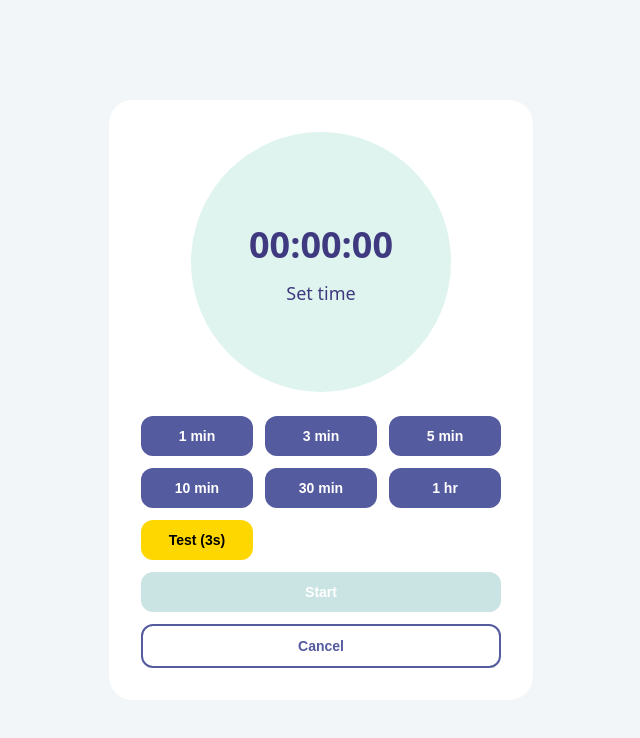
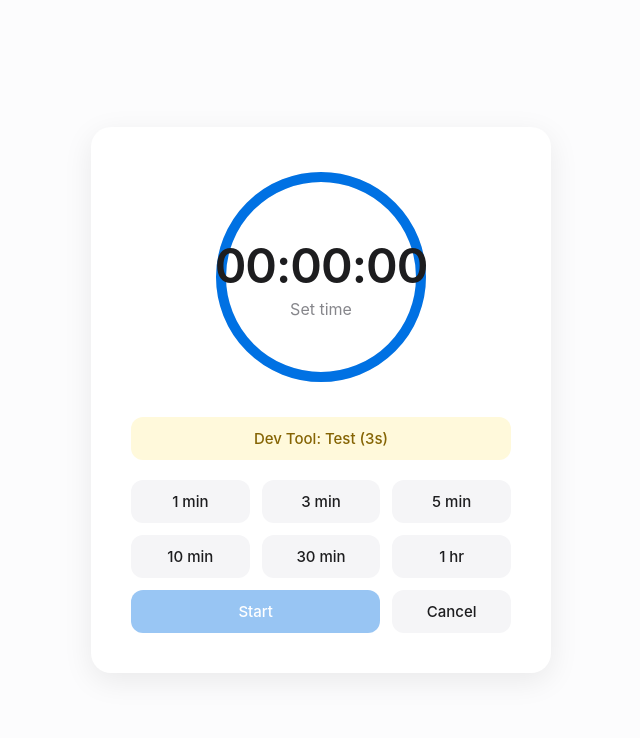
Before and after one commit to Yen-hsiu/Timer-App-2.0, a React (Vite) app: page / in a window 1280 px wide. Shown: the top 738 px of the page, without its empty margins (319-959 px from the left). Built offline with nearby package versions, Linux system fonts and the light colour scheme.

Commit message:
Add files via upload

```diff
--- a/src/App.css
+++ /dev/null
@@ -1,53 +0,0 @@
-#root {
-  max-width: 1280px;
-  margin: 0 auto;
-  padding: 2rem;
-  text-align: center;
-}
-
-.logo {
-  height: 6em;
-  padding: 1.5em;
-  will-change: filter;
-  transition: filter 300ms;
-}
-.logo:hover {
-  filter: drop-shadow(0 0 2em #646cffaa);
-}
-.logo.react:hover {
-  filter: drop-shadow(0 0 2em #61dafbaa);
-}
-
-@keyframes logo-spin {
-  from {
-    transform: rotate(0deg);
-  }
-  to {
-    transform: rotate(360deg);
-  }
-}
-
-@media (prefers-reduced-motion: no-preference) {
-  a:nth-of-type(2) .logo {
-    animation: logo-spin infinite 20s linear;
-  }
-}
-
-.card {
-  padding: 2em;
-}
-
-.read-the-docs {
-  color: #888;
-}
-
-.start:hover:enabled {
-  transform: translateY(-1px);
-  opacity: 0.9;
-  cursor: pointer;
-}
-
-.start:disabled {
-  opacity: 0.5;
-  cursor: not-allowed;
-}
--- a/src/App.jsx
+++ b/src/App.jsx
@@ -24,6 +24,10 @@ export default function App() {
   const audioRef = React.useRef(null)
   const alarmCountRef = React.useRef(0)
 
+  // 🚀 SVG 圆环参数
+  const RADIUS = 100; // 半径
+  const CIRCUMFERENCE = 2 * Math.PI * RADIUS; // 周长
+
   function addMinutes(min) {
     if (isRunning) return
     const add = min * 60
@@ -31,7 +35,6 @@ export default function App() {
     setRemainingSeconds((prev) => prev + add)
   }
 
-  // 🚀 新增：专门用来测试 3 秒的函数
   function handleTest() {
     if (isRunning) return
     setTotalSeconds(3)
@@ -83,6 +86,11 @@ export default function App() {
     return () => clearInterval(id)
   }, [isRunning])
 
+  // 🚀 计算进度条的偏移量 (关键设计逻辑)
+  // 如果 totalSeconds 为 0，进度为 100%（全圆）
+  const percentage = totalSeconds > 0 ? remainingSeconds / totalSeconds : 1;
+  const strokeDashoffset = CIRCUMFERENCE * (1 - percentage);
+
   const displaySeconds = remainingSeconds
   const totalMinutes = Math.round(totalSeconds / 60)
 
@@ -90,13 +98,58 @@ export default function App() {
     <div className="page">
       <div className="timer-card">
         <div className="circle">
-          <div className="time">{formatTime(displaySeconds)}</div>
-          <div className="total">
-            {totalSeconds > 0 ? `${totalMinutes} min` : "Set time"}
+
+          {/* 🚀 新增：SVG 进度环 */}
+          <svg className="progress-ring" width="220" height="220" viewBox="0 0 220 220">
+            {/* 底色圆环 (灰色) */}
+            <circle
+              className="progress-ring__background"
+              stroke="#f0f0f2"
+              strokeWidth="10"
+              fill="transparent"
+              r={RADIUS}
+              cx="110"
+              cy="110"
+            />
+            {/* 动态进度环 (蓝色) */}
+            <circle
+              className="progress-ring__bar"
+              stroke="#0071e3" // 使用我们的 Primary Color
+              strokeWidth="10"
+              strokeLinecap="round" // 让两头变圆，更高级
+              fill="transparent"
+              r={RADIUS}
+              cx="110"
+              cy="110"
+              style={{
+                strokeDasharray: `${CIRCUMFERENCE} ${CIRCUMFERENCE}`,
+                strokeDashoffset: strokeDashoffset,
+                transition: isRunning ? 'stroke-dashoffset 1s linear' : 'stroke-dashoffset 0.3s ease', // 计时时平滑过渡，取消时快速恢复
+                transform: 'rotate(-90deg)', // 让起点在正上方
+                transformOrigin: '50% 50%',
+              }}
+            />
+          </svg>
+
+          {/* 原有的时间文字，改为绝对定位覆盖在 SVG 上 */}
+          <div className="time-display" style={{ position: 'absolute' }}>
+            <div className="time">{formatTime(displaySeconds)}</div>
+            <div className="total">
+              {totalSeconds > 0 ? `${totalMinutes} min` : "Set time"}
+            </div>
           </div>
         </div>
 
         <div className="buttons">
+
+          <button
+            className="test-btn"
+            onClick={handleTest}
+            disabled={isRunning}
+          >
+            Dev Tool: Test (3s)
+          </button>
+
           {PRESETS.map((p) => (
             <button
               key={p.label}
@@ -106,16 +159,6 @@ export default function App() {
               {p.label}
             </button>
           ))}
-
-          {/* 🎯 调试神器：3秒测试按钮 */}
-          <button
-            className="test-btn"
-            onClick={handleTest}
-            disabled={isRunning}
-            style={{ backgroundColor: '#FFD700', color: '#000' }}
-          >
-            Test (3s)
-          </button>
 
           <button
             className="start"
@@ -129,7 +172,6 @@ export default function App() {
             Cancel
           </button>
 
-          {/* 🔊 音频标签 - 确保路径是 /soda-sound.wav */}
           <audio
             ref={audioRef}
             src="/soda-sound.wav"
--- a/src/index.css
+++ b/src/index.css
@@ -1,45 +1,77 @@
+/* index.css - 升级版 UI */
+
+:root {
+  /* 设计令牌 (Design Tokens) */
+  --bg-color: #fcfcfd; /* 柔和的背景 */
+  --card-bg: #ffffff;
+  --text-primary: #1d1d1f;
+  --text-secondary: #86868b;
+  --primary-color: #0071e3; /* 经典的科技蓝 */
+  --primary-hover: #0077ed;
+  --danger-color: #ff3b30; /* 警示红 */
+  --cancel-bg: #f5f5f7;
+  --cancel-text: #1d1d1f;
+  --border-radius-card: 20px;
+  --border-radius-btn: 12px;
+  --shadow-card: 0 8px 30px rgba(0, 0, 0, 0.08);
+  --font-family: -apple-system, BlinkMacSystemFont, "SF Pro Text", "Helvetica Neue", sans-serif;
+}
+
 body {
   margin: 0;
-  font-family: Baloo-Bhai, system-ui, sans-serif, Baloo-Bhai;
-  background: #f2f6f8;
+  font-family: var(--font-family);
+  background-color: var(--bg-color);
+  color: var(--text-primary);
+  display: flex;
+  justify-content: center;
+  align-items: center;
+  min-height: 100vh;
+  -webkit-font-smoothing: antialiased;
 }
 
 .page {
-  min-height: 100vh;
   display: flex;
+  justify-content: center;
+  align-items: center;
+  width: 100%;
+}
+
+.timer-card {
+  background-color: var(--card-bg);
+  padding: 40px;
+  border-radius: var(--border-radius-card);
+  box-shadow: var(--shadow-card);
+  text-align: center;
+  width: 380px;
+  transition: transform 0.3s ease;
+}
+
+.timer-card:hover {
+  transform: translateY(-5px); /* 微弱的悬浮感 */
+}
+
+.circle {
+  position: relative;
+  width: 220px;
+  height: 220px;
+  margin: 0 auto 30px;
+  display: flex;
+  flex-direction: column;
   justify-content: center;
   align-items: center;
 }
 
-.timer-card {
-  background: white;
-  padding: 32px;
-  border-radius: 24px;
-  width: 360px;
-}
-
-.circle {
-  background: #dff4ef;
-  border-radius: 50%;
-  width: 260px;
-  height: 260px;
-  margin: 0 auto 24px;
-  display: flex;
-  flex-direction: column;
-  align-items: center;
-  justify-content: center;
-}
-
 .time {
-  font-size: 36px;
-  font-weight: 700;
-  color: #3f3a80;
+  font-size: 48px;
+  font-weight: 600;
+  letter-spacing: -1px;
+  margin-bottom: 4px;
 }
 
 .total {
-  margin-top: 12px;
-  font-size: 18px;
-  color: #3f3a80;
+  font-size: 16px;
+  color: var(--text-secondary);
+  font-weight: 400;
 }
 
 .buttons {
@@ -49,54 +81,60 @@ body {
 }
 
 button {
+  border: none;
   padding: 12px;
-  border-radius: 12px;
-  border: none;
-  font-size: 14px;
-  font-weight: 600;
+  font-size: 15px;
+  font-weight: 500;
+  border-radius: var(--border-radius-btn);
   cursor: pointer;
-  background: #545b9e;
-  color: white;
+  transition: all 0.2s ease;
+  font-family: var(--font-family);
 }
 
-.start {
-  grid-column: span 3;
-  background: #96c8c8;
+/* 预设时间按钮 */
+.buttons button:not(.start):not(.cancel):not(.test-btn) {
+  background-color: #f5f5f7;
+  color: #1d1d1f;
 }
 
-.cancel {
-  grid-column: span 3;
-  background: white;
-  color: #545b9e;
-  border: 2px solid #545b9e;
+.buttons button:not(.start):not(.cancel):not(.test-btn):hover {
+  background-color: #e8e8ed;
 }
 
-
-.start:hover:enabled {
-  transform: translateY(-1px);
-  opacity: 0.9;
-  cursor: pointer;
-}
-
-.start:disabled {
-  opacity: 0.5;
+.buttons button:disabled {
+  opacity: 0.4;
   cursor: not-allowed;
 }
 
-
-
-/* 所有 timer 里的按钮 */
-.buttons button {
-  transition: transform 0.15s ease, opacity 0.15s ease;
+/* Start 按钮 */
+.start {
+  background-color: var(--primary-color);
+  color: white;
+  grid-column: span 2; /* 占两格，更显眼 */
 }
 
-.buttons button:hover:enabled {
-  transform: translateY(-1px);
-  opacity: 0.9;
-  cursor: pointer;
+.start:hover:not(:disabled) {
+  background-color: var(--primary-hover);
 }
 
-.buttons button:disabled {
-  opacity: 0.5;
-  cursor: not-allowed;
+/* Cancel 按钮 */
+.cancel {
+  background-color: var(--cancel-bg);
+  color: var(--cancel-text);
 }
+
+.cancel:hover:not(:disabled) {
+  background-color: #e8e8ed;
+}
+
+/* Test 按钮 */
+.test-btn {
+  background-color: #fff9db; /* 柔和的金色 */
+  color: #856404;
+  grid-column: span 3; /* 独占一行 */
+  margin-bottom: 8px;
+}
+
+.test-btn:hover:not(:disabled) {
+  background-color: #fff3cd;
+}
```
